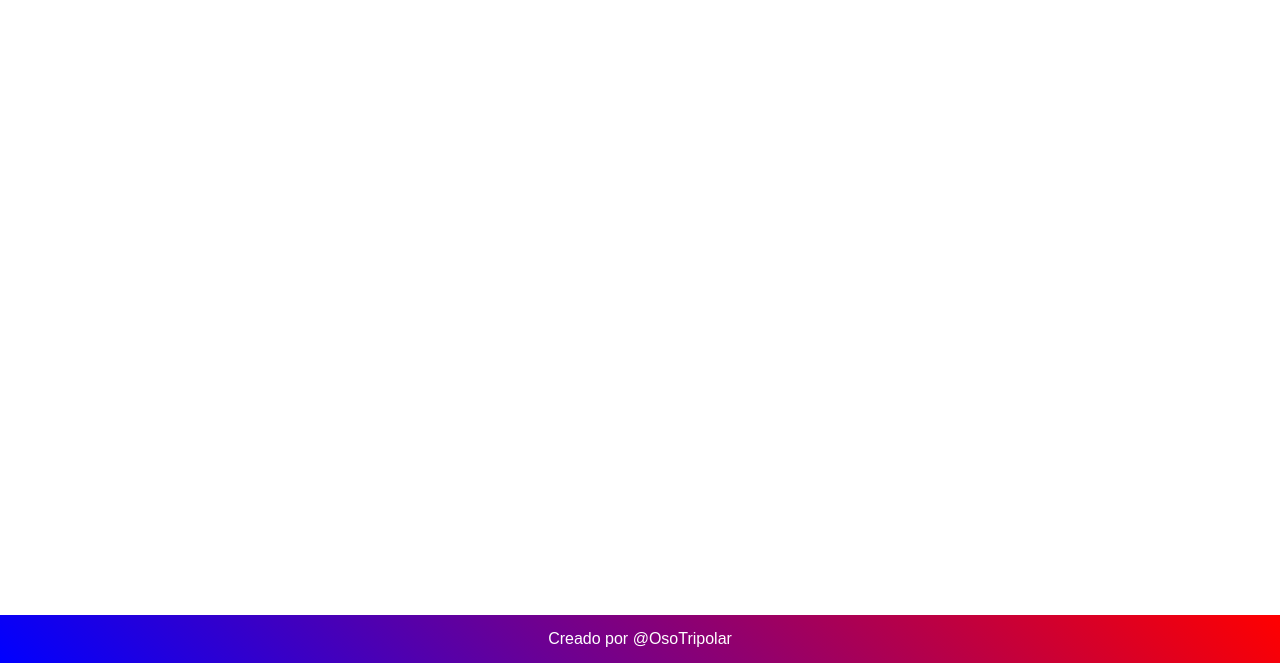
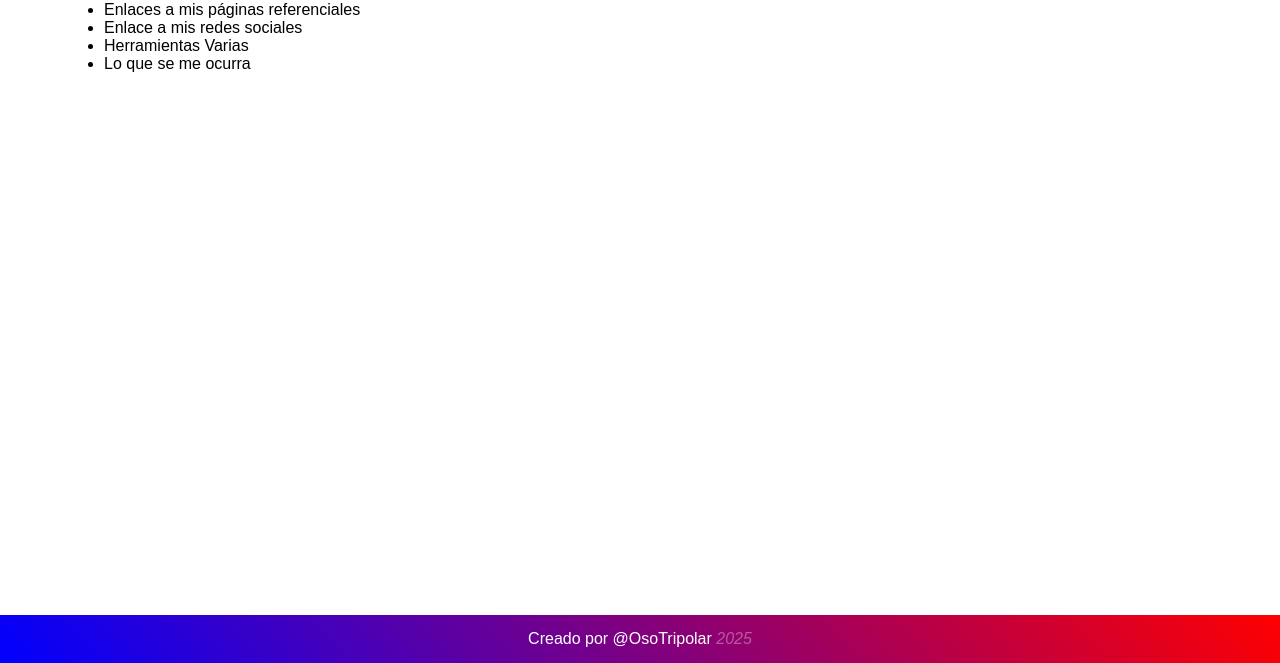
Before and after one commit to OsoTripolar/osotripolar.github.io, a plain HTML site: page index.html in a window 1280 px wide. Shown: the part 137-800 px from the top of the page. Drawn offline with Linux system fonts and the light colour scheme.

Commit message:
le añadi contenido y funcionalidad de fecha

```diff
--- a/css/styles.css
+++ b/css/styles.css
@@ -109,3 +109,7 @@ a{
     color: white;
     text-align: center;
 }
+
+.footer__year{
+    color: rgba(255, 255, 255, 0.35);
+}
--- a/index.html
+++ b/index.html
@@ -29,14 +29,22 @@
 
     <main class="main">
         <div class="container main_container">
-
+            <h1>Próximamente en esta página</h1>
+            <ul>
+                <li>Enlaces a mis páginas referenciales</li>
+                <li>Enlace a mis redes sociales</li>
+                <li>Herramientas Varias</li>
+                <li>Lo que se me ocurra</li>
+            </ul>
         </div>
     </main>
 
     <footer class="footer">
-            <p class="footer__mesage">Creado por @OsoTripolar</p>
+            <p class="footer__mesage">Creado por @OsoTripolar <em id="year" class="footer__year">2000</em></p>
         </div>
     </footer>
+
+    <script src="js/fecha-actual.js"></script>
 
 <body>
 </body>
--- /dev/null
+++ b/js/fecha-actual.js
@@ -0,0 +1,8 @@
+const yearTag = document.getElementById("year")
+
+// Obtenemos Año Actual
+const fechaActual = new Date();
+const actualYear = fechaActual.getFullYear();
+
+// Cambiamos el año
+yearTag.textContent=actualYear
```
